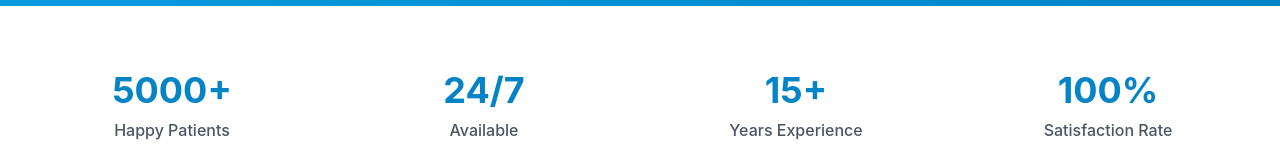
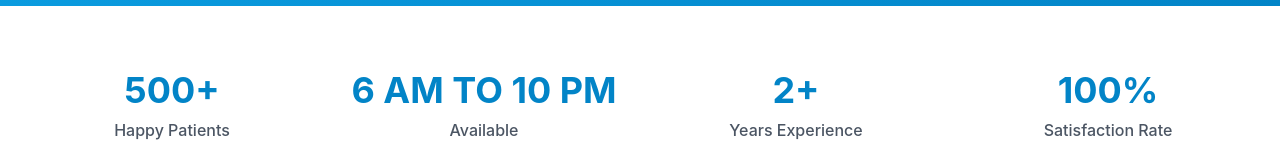
Before and after one commit to Bisu8320/Utkalmedpro, a React (Vite) app: page / in a window 1280 px wide. Shown: the part 612-772 px from the top of the page. Built offline with nearby package versions, Linux system fonts and the light colour scheme.

Commit message:
Updated Home.tsx

```diff
--- a/src/pages/Home.tsx
+++ b/src/pages/Home.tsx
@@ -67,9 +67,9 @@ const Home = () => {
   ]
 
   const stats = [
-    { number: '5000+', label: 'Happy Patients' },
-    { number: '24/7', label: 'Available' },
-    { number: '15+', label: 'Years Experience' },
+    { number: '500+', label: 'Happy Patients' },
+    { number: '6 AM TO 10 PM', label: 'Available' },
+    { number: '2+', label: 'Years Experience' },
     { number: '100%', label: 'Satisfaction Rate' }
   ]
 
```
